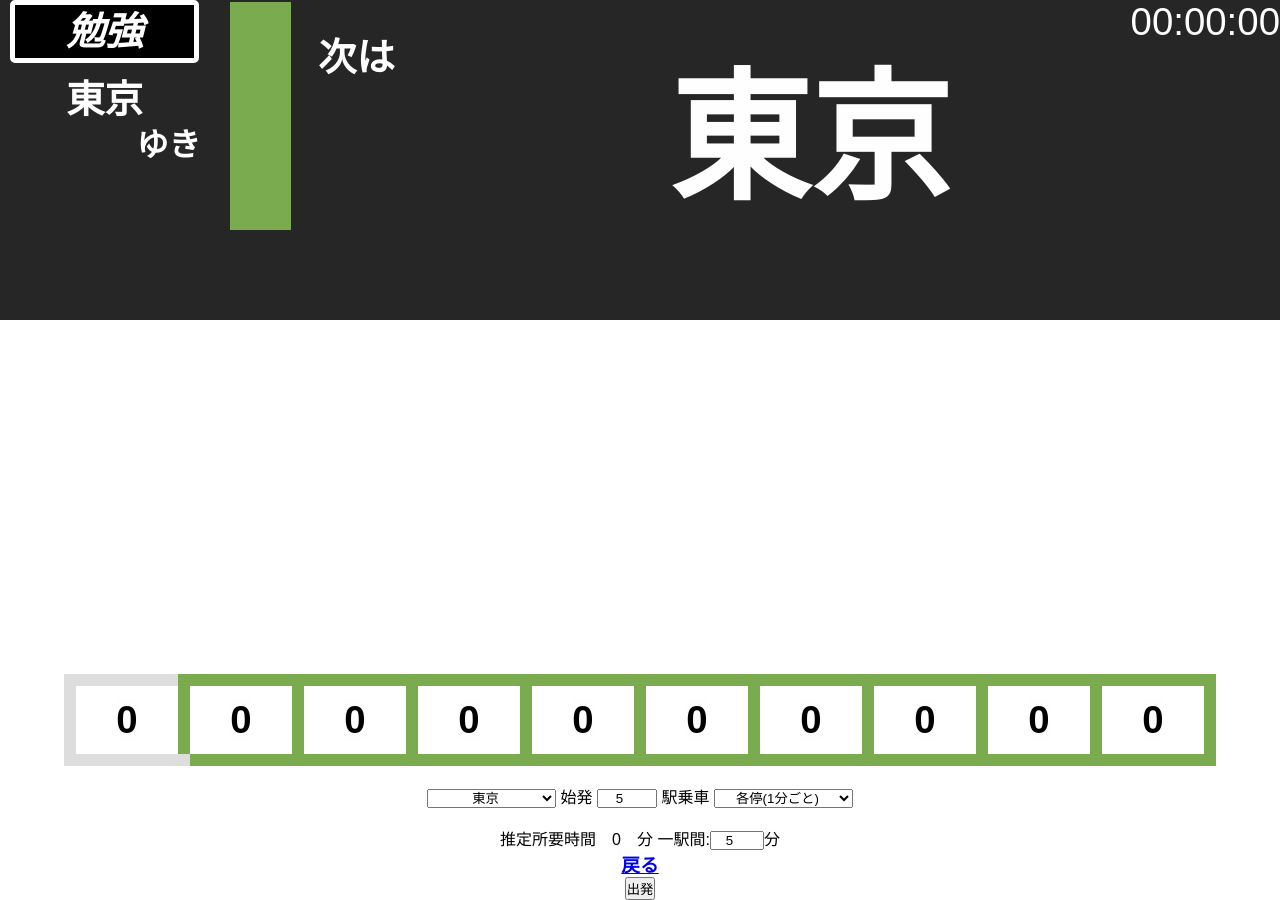
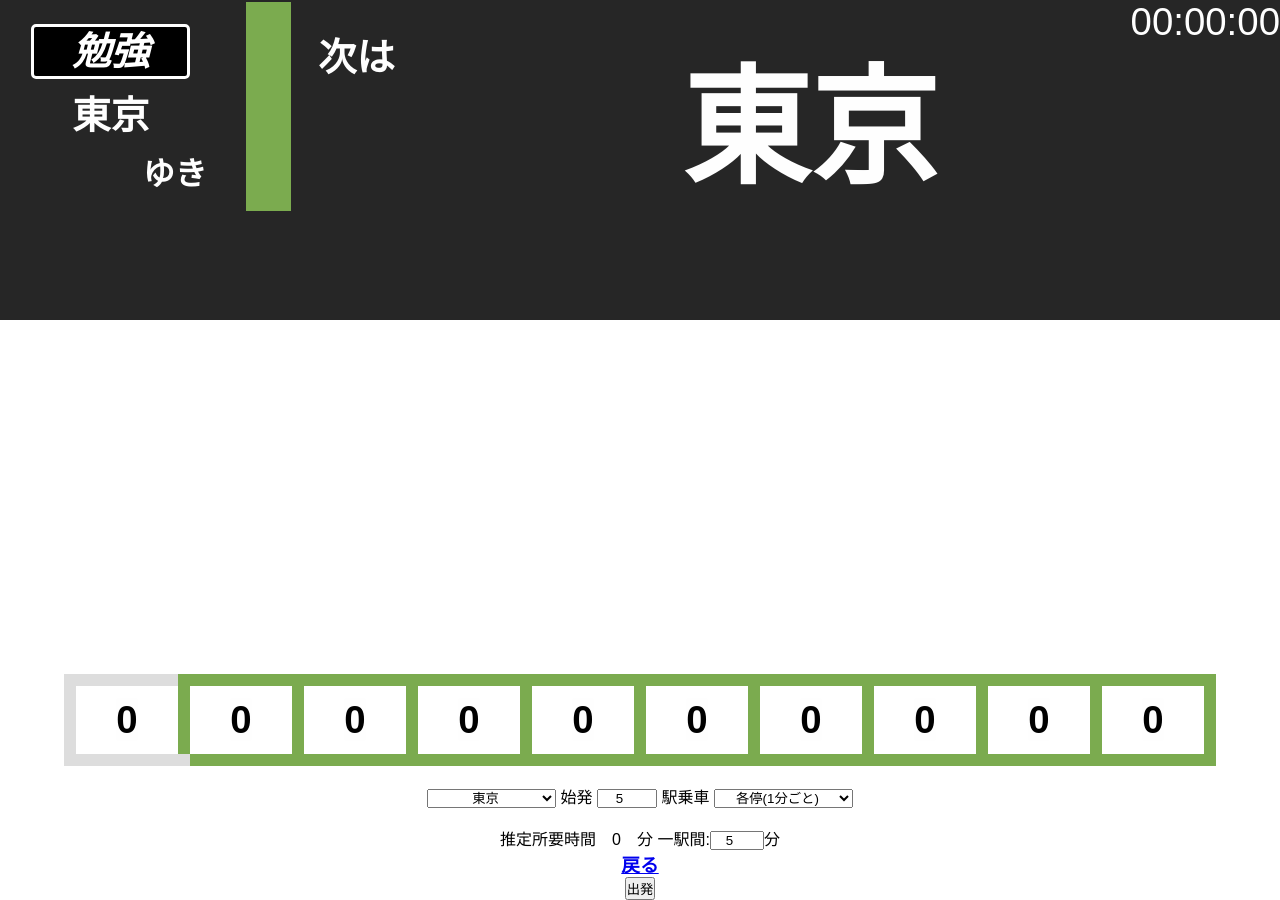
Before and after one commit to nakano1120/pomodoro, a plain HTML site: page mugen-yamanote.html in a window 1280 px wide. Shown: the top 900 px of the page. Drawn offline with Linux system fonts and the light colour scheme.

Commit message:
グラフィック微調整

```diff
--- a/mugen-yamanote.html
+++ b/mugen-yamanote.html
@@ -18,6 +18,7 @@
 
     }
     .main{
+        z-index:1;
         display:inline-block;
         width:100%;
         height:50vh;
@@ -26,6 +27,7 @@
         background-color:white;
     }
     .space1{
+        z-index:2;
         color:#fefefe;
         position: relative;
         top:0;
@@ -39,13 +41,13 @@
         left:0;
     }
     #study{
+        white-space: nowrap;
         color:#ffffff;
-        border: 5px solid white;
+        border: 3px solid white;
         background-color:#000000;
         position: relative;
-        top:0px;
-        padding:5px 4vw;
-        margin:10px;
+        padding:3px 3vw;
+        margin:3px;
         border-radius:5px;
         font-size:3vw;
         font-style:italic;
@@ -54,7 +56,7 @@
         color:#fefefe;
         font-size:3vw;
         position:relative;
-        top:1.5vh;
+        padding-top:1vh;
     }
     h2{
         padding-top:100px;
@@ -77,7 +79,7 @@
         padding-top:3vh;
     }
     #nowstation{
-        font-size:11vw;
+        font-size:10vw;
     }
     table.maintab{
         margin-left:auto;
@@ -158,14 +160,11 @@
     }
     #fors{
         font-size:2.5vw;
-        margin-top:2.5vh;
+        margin-top:1vh;
         position:relative;
         left:5vw;
     }
     #stud{
-        position:absolute;
-        top:0;
-        left:0;
         color:#fefefe;
         font-size:300%;
         font-weight: bold;
@@ -177,7 +176,6 @@
         right:0;
         font-size:2vw;
     }
-
     </style>
 </head>
 <body>
@@ -187,7 +185,9 @@
     <table class="nowparts">
         <tr>
             <td class="syu">
-                <span id="stud"><span id="study">勉強</span><br><span id="nowtimes">東京</span><br><span id="fors">ゆき</span></span>
+                <div id="stud"><span id="study">勉強</span></div>
+                <div id="nowtimes">東京</div>
+                <div id="fors">ゆき</div>
             </td>
             <td id="colors"></td>
             <td class="forst">
```
